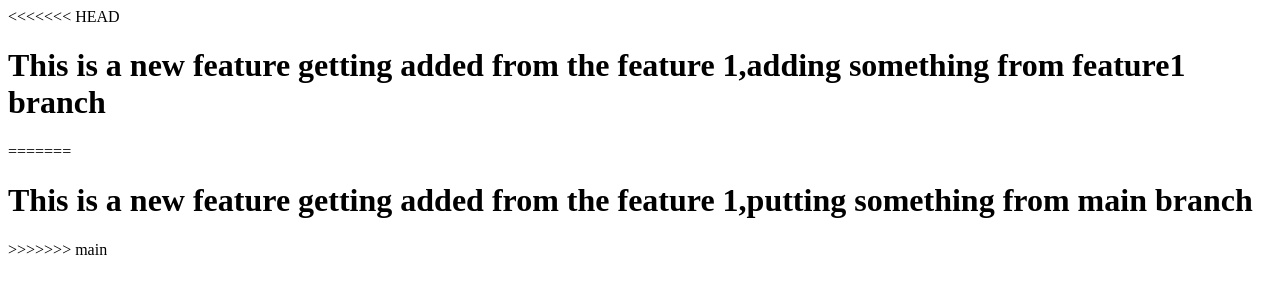
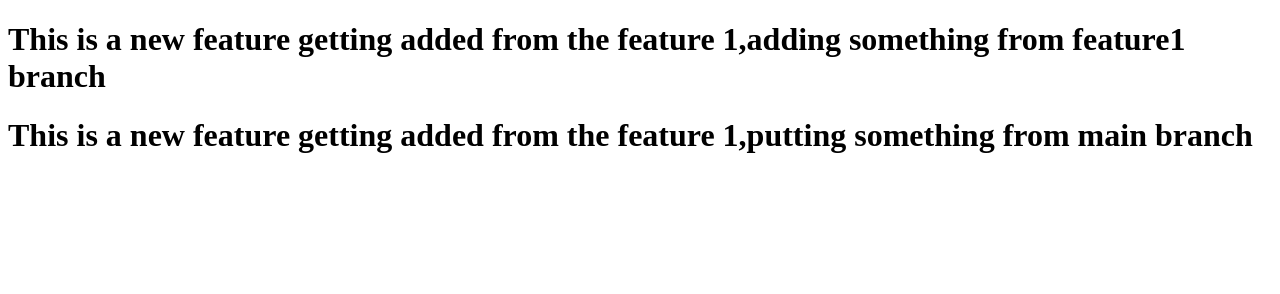
Before and after one commit to aswathamaallu007-star/test_proj, a plain HTML site: page index.html in a window 1280 px wide. Drawn offline with Linux system fonts and the light colour scheme.

Commit message:
adding new features

```diff
--- a/index.html
+++ b/index.html
@@ -6,10 +6,10 @@
     <title>Document</title>
 </head>
 <body>
-<<<<<<< HEAD
+
     <h1> This is a new feature getting added from the feature 1,adding something from feature1 branch </h1>
-=======
+
     <h1> This is a new feature getting added from the feature 1,putting something from main branch</h1>
->>>>>>> main
+
 </body>
 </html>
```
